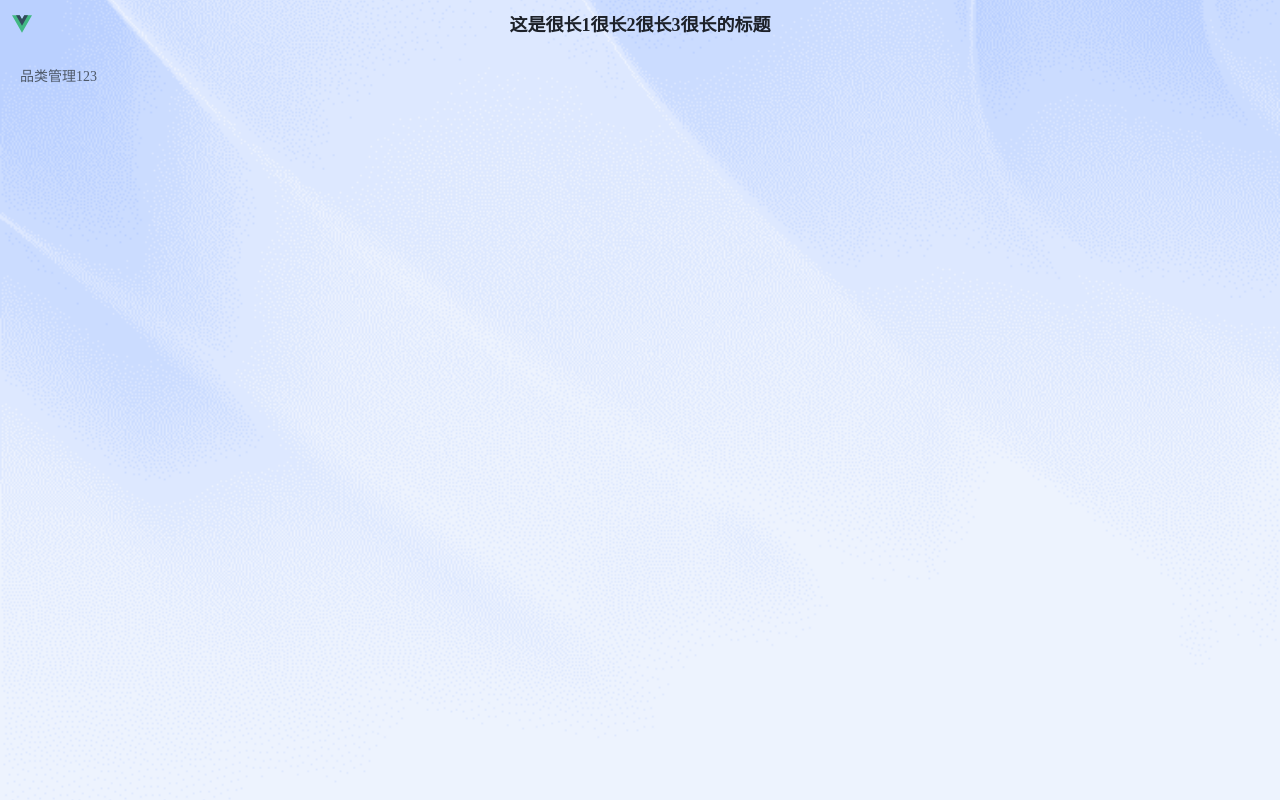
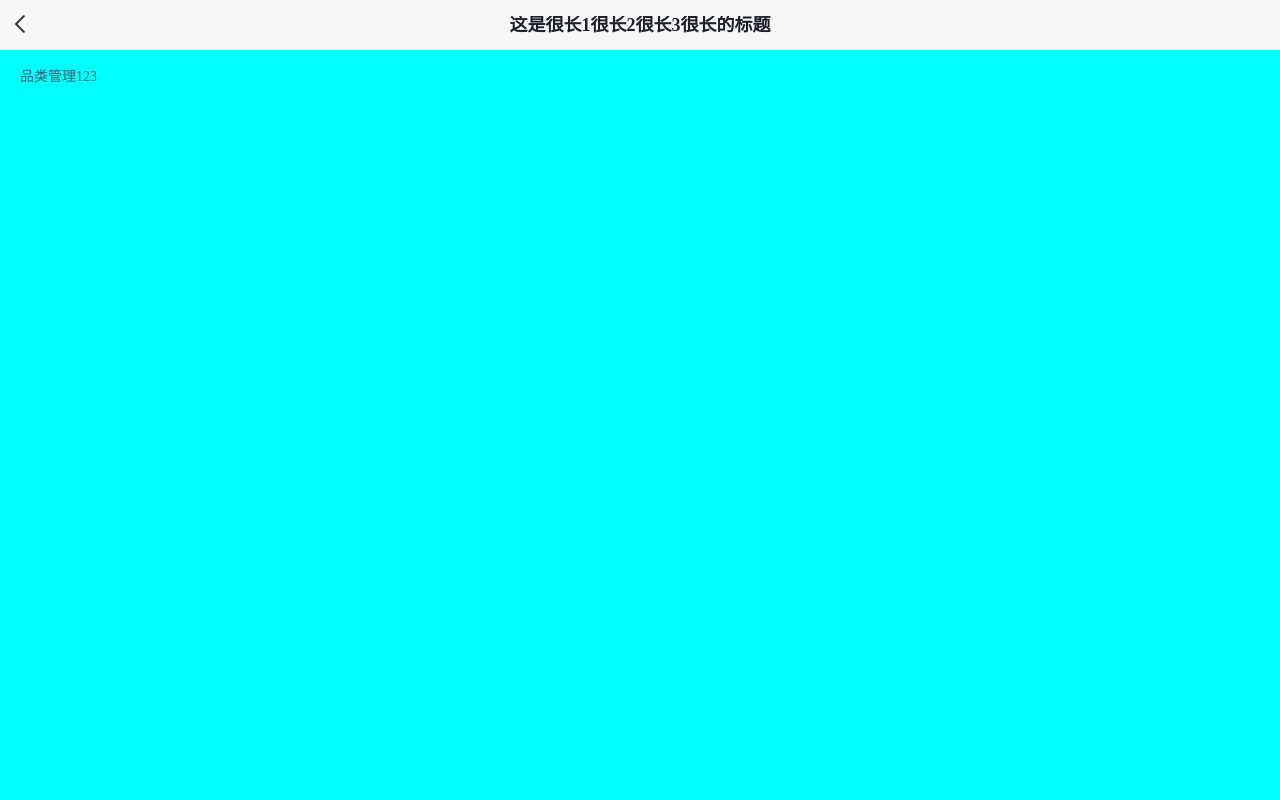
Before and after one commit to mengzk/vue-h5, a Vue app: page / in a window 1280 px wide. Built offline with nearby package versions, Linux system fonts and the light colour scheme.

Commit message:
修改登录页

```diff
--- a/src/components/Container.vue
+++ b/src/components/Container.vue
@@ -1,18 +1,38 @@
 <template>
-  <div class="container v-cotner">
-    <div class="v-cotner-bg"></div>
-    <v-header :title="props.title" :onBack="props.back">
+  <div class="container v-cotner" :style="props.style2">
+    <div class="v-cotner-bg" v-if="props.bg"></div>
+    <Header :title="props.title" :back="props.back" :bg="props.bg">
       <slot name="action"></slot>
-    </v-header>
-    <div :class="`v-cotner-page ${props.class2}`">
+    </Header>
+    <div :class="props.class2" v-if="props.class2">
+      <slot></slot>
+    </div>
+    <div class="v-cotner-page" v-else>
       <slot></slot>
     </div>
   </div>
 </template>
 
 <script setup>
+import Header from './Header.vue';
+
 const props = defineProps({
   title: {
+    type: String,
+    required: false,
+    default: ''
+  },
+  bg: {
+    type: Boolean,
+    required: false,
+    default: true
+  },
+  class2: {
+    type: String,
+    required: false,
+    default: ''
+  },
+  style2: {
     type: String,
     required: false,
     default: ''
@@ -21,11 +41,6 @@ const props = defineProps({
     type: Function,
     required: false,
   },
-  class2: {
-    type: String,
-    required: false,
-    default: ''
-  }
 });
 </script>
 
@@ -33,12 +48,14 @@ const props = defineProps({
 .v-cotner {
   position: relative;
 }
+
 .v-cotner-page {
   height: calc(100vh - var(--header-height));
   display: flex;
   flex-direction: column;
   overflow-y: auto;
 }
+
 .v-cotner-bg {
   position: fixed;
   top: 0;
--- a/src/components/Header.vue
+++ b/src/components/Header.vue
@@ -1,12 +1,11 @@
 <template>
   <div class="v-header">
-    <div class="v-header-bg">
+    <div class="v-header-bg" v-if="props.bg">
       <div class="v-header-bg-img"></div>
     </div>
     <div class="v-header-action">
-      <img class="v-header-logo" src="@/assets/logo.svg" @click="onBack" />
+      <img class="v-header-icon" src="@/assets/icon/header_back.png" @click="onBack" />
     </div>
-
     <span class="v-header-title">{{ props.title }}</span>
     <div class="v-header-menu">
       <slot name="action"></slot>
@@ -19,25 +18,32 @@
 import { ref, onMounted } from 'vue';
 import { useRouter } from 'vue-router';
 
+
+const router = useRouter();
+
 const props = defineProps({
   title: {
     type: String,
     required: false,
     default: ''
   },
-  onBack: {
+  bg: {
+    type: Boolean,
+    required: false,
+    default: true
+  },
+  back: {
     type: Function,
     required: false,
+    default: null
   }
 });
-
-const router = useRouter();
 
 // onMounted(() => {});
 
 function onBack() {
-  if (props.onBack) {
-    props.onBack();
+  if (props.back) {
+    props.back();
   } else {
     router.back();
   }
@@ -79,10 +85,10 @@ function onBack() {
   background-repeat: no-repeat;
 }
 
-.v-header-logo {
-  width: 20px;
-  height: 20px;
-  margin-left: 12px;
+.v-header-icon {
+  width: 24px;
+  height: 24px;
+  margin-left: 8px;
 }
 
 .v-header-title {
--- a/src/main.js
+++ b/src/main.js
@@ -13,7 +13,6 @@ import "./utils/responsive";
 
 import App from "./App.vue";
 import Container from "./components/Container.vue";
-import Header from "./components/Header.vue";
 import Layout from "./components/Layout.vue";
 
 import router from "./router/index";
@@ -25,13 +24,12 @@ app.use(createPinia());
 app.use(router);
 
 app.mount("#app");
+// 注册全局组件
 app.component("container", Container);
-app.component("v-header", Header);
 app.component("layout", Layout);
-
+// 全局错误处理
 app.config.errorHandler = (err, instance, info) => {
   // 向追踪服务报告错误
   console.log("---> app error handler");
   console.warn(err, instance, info);
 };
-console.log("---> env", import.meta.env);
--- a/src/pages/main/Home.vue
+++ b/src/pages/main/Home.vue
@@ -1,5 +1,5 @@
 <template>
-  <container title="这是很长1很长2很长3很长的标题">
+  <container title="这是很长1很长2很长3很长的标题" :bg="false">
     <template #action>
       <button @click="$router.push('/category/add')">新增</button>
     </template>
@@ -18,7 +18,9 @@ onMounted(() => {
 
 <style scoped>
 .home {
+  flex: 1;
   padding: 20px;
+  background-color: aqua;
 }
 
 .page-title {
```
Also changed, not shown: src/assets/icon/header_back.png (added).
